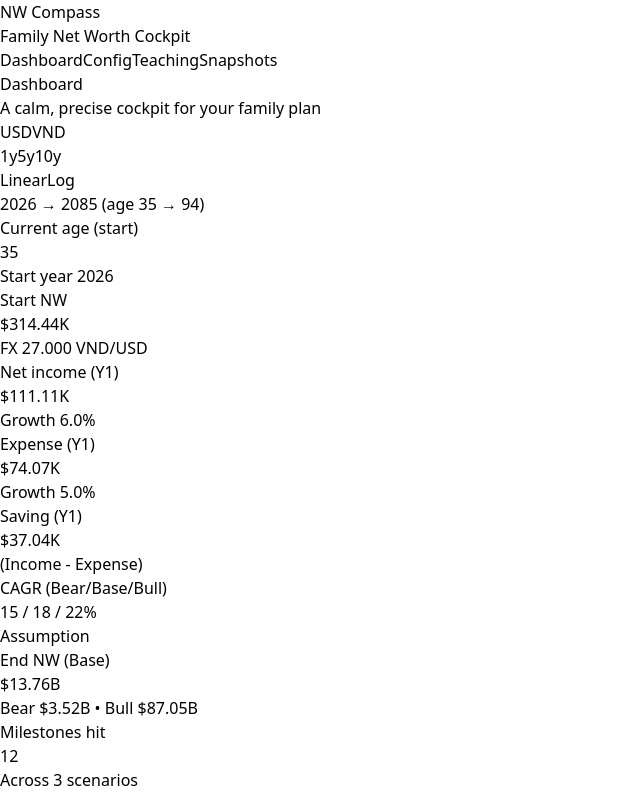
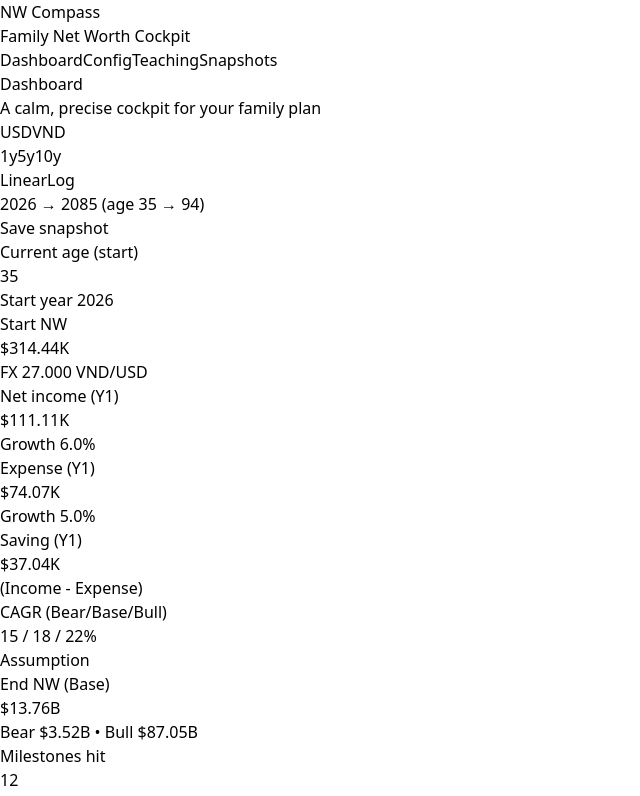
Before and after one commit to CoastEngineer/nw-compass, a React (Vite) app: page / in a window 1280 px wide. Shown: the top 796 px of the page, without its empty margins (0-640 px from the left). Built offline with nearby package versions, Linux system fonts and the light colour scheme.

Commit message:
feat: save snapshot from dashboard

```diff
--- a/src/pages/DashboardPage.tsx
+++ b/src/pages/DashboardPage.tsx
@@ -11,6 +11,7 @@ import ProjectionTable from "../components/ProjectionTable";
 import AlertList from "../components/AlertList";
 import { computeAlerts } from "../lib/alerts";
 import NWChart from "../components/NWChart";
+import { addSnapshot, createSnapshot } from "../lib/snapshots";
 
 export default function DashboardPage() {
   const cfg = useLifeStore((s) => s.config);
@@ -49,6 +50,14 @@ export default function DashboardPage() {
   const endBaseUsd = last?.nwUsd.base ?? 0;
   const endBullUsd = last?.nwUsd.bull ?? 0;
 
+  const onSaveSnapshot = () => {
+    const name = window.prompt("Snapshot name (optional):", "");
+    const snap = createSnapshot(cfg, name ?? undefined);
+    addSnapshot(snap);
+    // quick feedback (can replace with toast later)
+    alert("Snapshot saved.");
+  };
+
   return (
     <Page title="Dashboard" subtitle="A calm, precise cockpit for your family plan">
       <div className="flex flex-wrap items-center justify-between gap-3">
@@ -72,7 +81,6 @@ export default function DashboardPage() {
             ]}
           />
 
-          {/* ✅ NEW: Linear/Log Y-scale */}
           <SegmentedToggle
             value={yScale}
             onChange={(v) => setDisplay({ yScale: v as any })}
@@ -83,14 +91,27 @@ export default function DashboardPage() {
           />
         </div>
 
-        <div className="text-xs text-neutral-500">
-          {first?.year} → {last?.year} (age {startAge} → {endAge})
+        <div className="flex items-center gap-3">
+          <div className="text-xs text-neutral-500">
+            {first?.year} → {last?.year} (age {startAge} → {endAge})
+          </div>
+
+          <button
+            className="px-4 py-2 rounded-2xl bg-neutral-900 text-white text-sm hover:opacity-95 transition"
+            onClick={onSaveSnapshot}
+          >
+            Save snapshot
+          </button>
         </div>
       </div>
 
       {/* KPI strip */}
       <div className="mt-6 grid grid-cols-1 sm:grid-cols-2 lg:grid-cols-4 gap-4">
-        <KPIStatCard label="Current age (start)" value={`${startAge}`} sub={`Start year ${cfg.startYear}`} />
+        <KPIStatCard
+          label="Current age (start)"
+          value={`${startAge}`}
+          sub={`Start year ${cfg.startYear}`}
+        />
 
         <KPIStatCard
           label="Start NW"
@@ -150,12 +171,7 @@ export default function DashboardPage() {
       </div>
 
       <div className="mt-6">
-        <NWChart
-          rows={rows}
-          currency={display.currency}
-          tableStep={display.tableStep}
-          yScale={yScale}
-        />
+        <NWChart rows={rows} currency={display.currency} tableStep={display.tableStep} yScale={yScale} />
       </div>
 
       <div className="mt-6">
```
